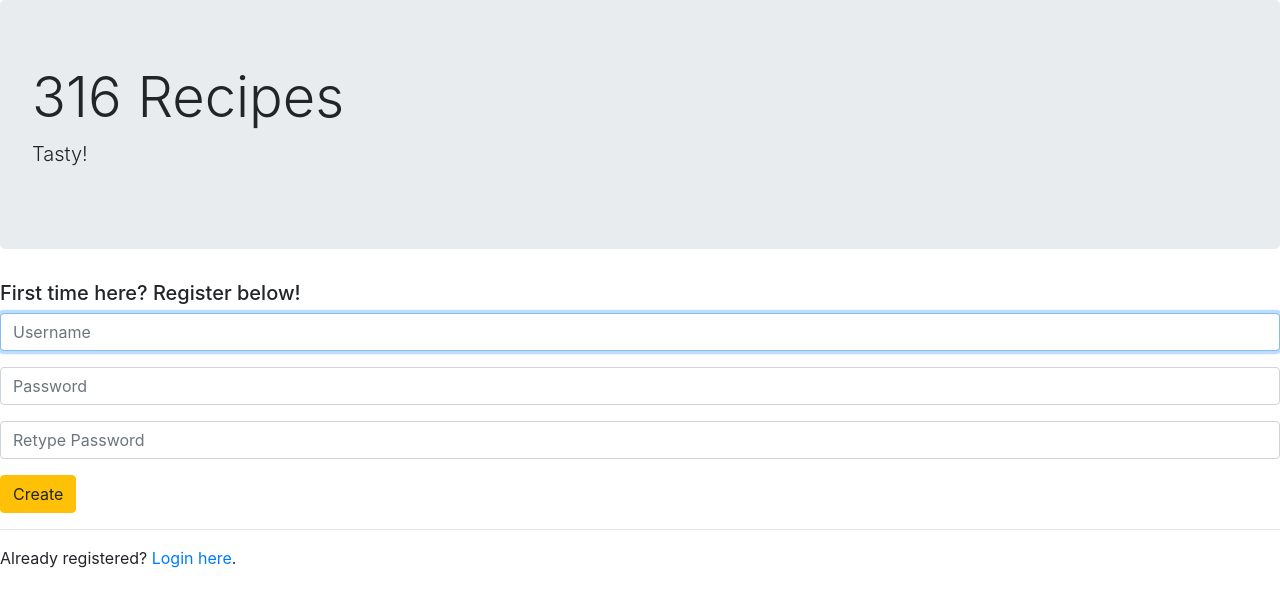
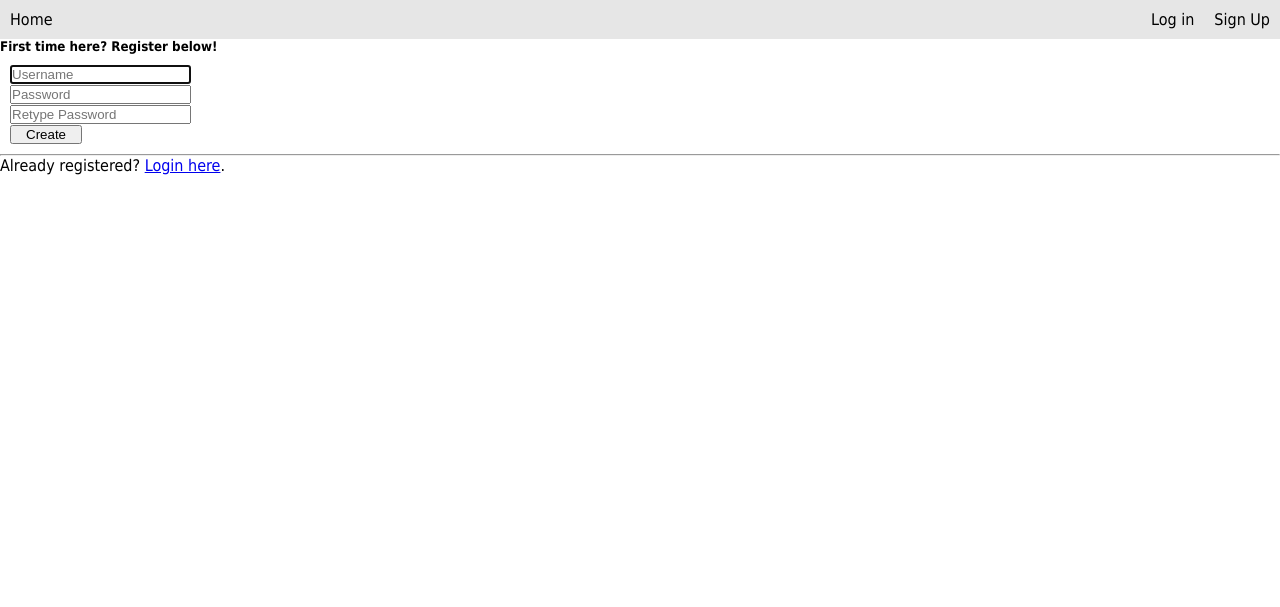
Before and after one commit to connor-passe/CS316, a Flask app: page /signup/ in a window 1280 px wide. Shown: the top 607 px of the page. Run offline with Flask 2, Linux system fonts and the light colour scheme; some libraries are stand-ins or nearby versions.

Commit message:
Changed css of login and registration pages

```diff
--- /dev/null
+++ b/static/style-login.css
@@ -0,0 +1,3 @@
+form {
+	flex-direction: column;
+}
--- a/templates/index.html
+++ b/templates/index.html
@@ -1,5 +1,5 @@
 {% from 'field-macro.html' import displayField %}
-{% extends "prelogin-layout.html" %}
+{% extends "rl-layout.html" %}
 
 {% block title %}Registration {% endblock title%}
 
--- a/templates/rl-layout.html
+++ b/templates/rl-layout.html
@@ -4,6 +4,7 @@
     <head>
         {% block head %}
         <link rel="stylesheet" href="{{ url_for('static', filename='style.css') }}">
+        <link rel="stylesheet" href="{{ url_for('static', filename='style-login.css') }}">
         {% endblock %}
     </head>
 
```
